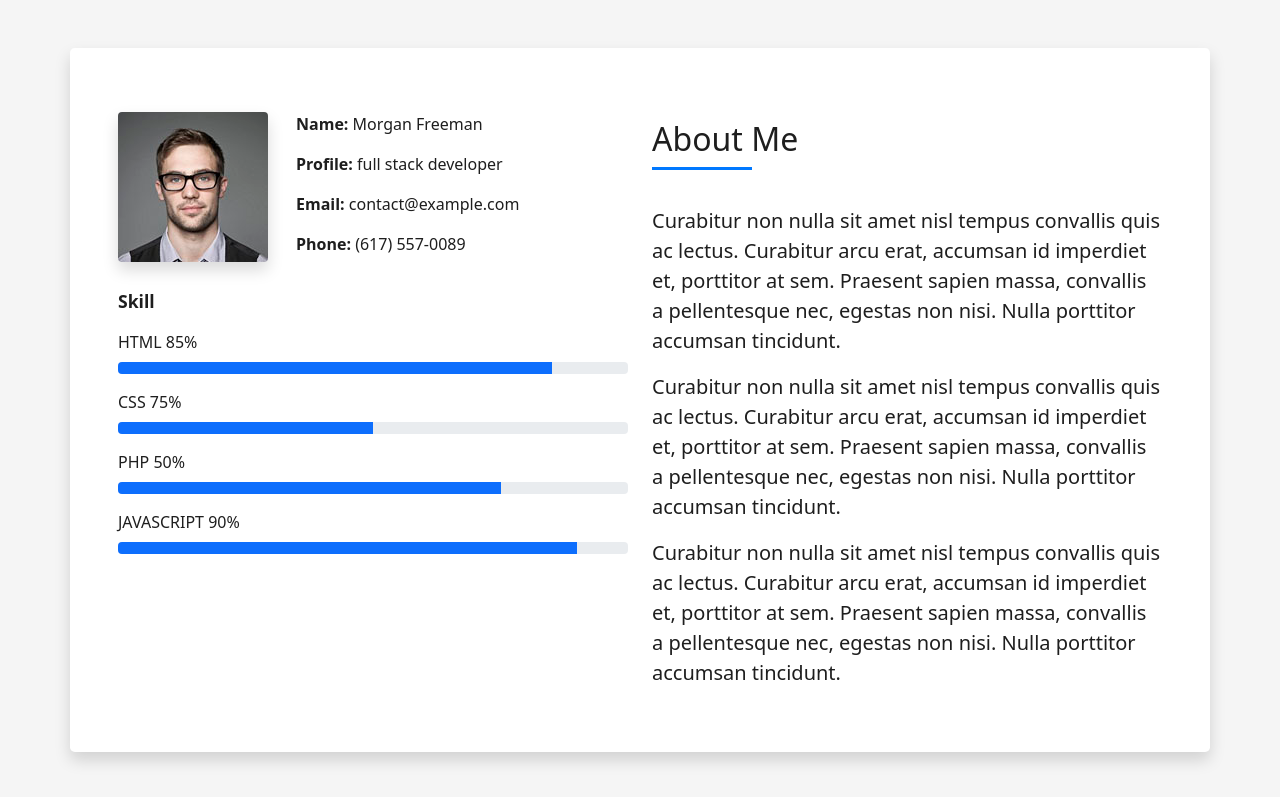
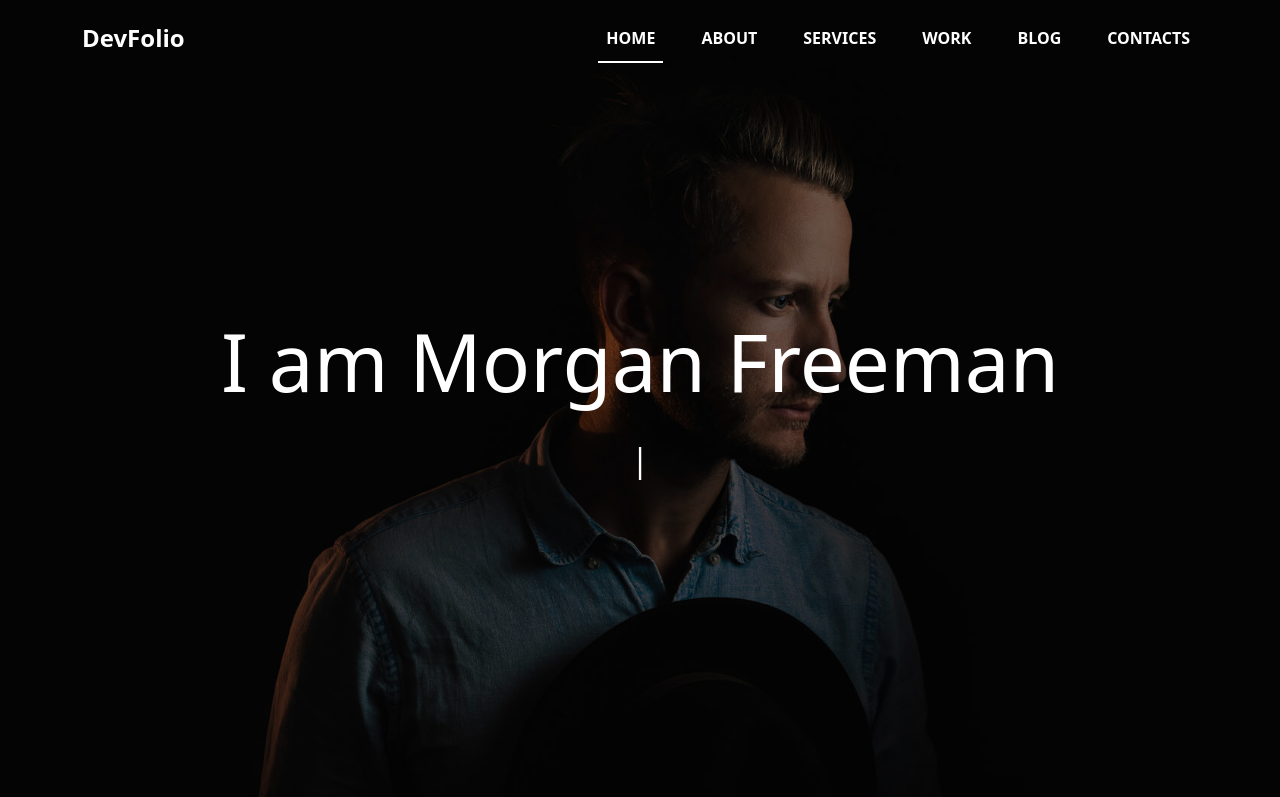
Before and after one commit to abdelwahab-mohamed98/DevFolio-Bootstrap-Project, a plain HTML site: page index.html in a window 1280 px wide. Shown: the top 797 px of the page. Drawn offline with nearby package versions, Linux system fonts and the light colour scheme.

Commit message:
Latest Edition

```diff
--- a/css/main.css
+++ b/css/main.css
@@ -36,6 +36,93 @@ body {
     left: 0;
 }
 /* End Component  */
+/* Start Header  */
+.header {
+    background-image: url(../images/hero-bg.jpg);
+    background-attachment: fixed;
+    background-position: center center;
+    background-size: cover;
+    position: relative;
+}
+.header-layer {
+    height: 100%;
+    width: 100%;
+    position: absolute;
+    top: 0;
+    left: 0;
+    z-index: 0;
+}
+.header .container,
+.header .caption {
+    position: relative;
+    z-index: 1;
+}
+.navbar ul li {
+    padding: 10px 0 10px 30px;
+}
+.navbar ul li a {
+    position: relative;
+}
+.navbar ul li a::after {
+    content: "";
+    height: 2px;
+    width: 0;
+    background-color: #fff;
+    position: absolute;
+    left: 0;
+    bottom: -5px;
+    visibility: hidden;
+    transition: all 0.3s ease-in-out;
+}
+.navbar .active::after,
+.navbar ul li a:hover::after {
+    visibility: visible;
+    width: 100%;
+    color: #fff;
+}
+.navbar-dark .navbar-nav .nav-link {
+    text-transform: uppercase;
+    color: #fff;
+    font-size: 1rem;
+    font-weight: 600;
+}
+.header .caption h1 {
+    font-size: 5rem;
+}
+.header .caption h3::after {
+    content: "";
+    animation-name: header-animation;
+    animation-duration: 5s;
+    animation-timing-function: linear;
+    animation-iteration-count: infinite;
+    font-size: 2rem;
+}
+@keyframes header-animation {
+    0% { content: "|";}
+    5% { content: " |";}
+    10% { content: "D |";}
+    15% { content: "DE |";}
+    20% { content: "DEV |";}
+    25% { content: "DEVE |";}
+    30% { content: "DEVEL |";}
+    35% { content: "DEVELO |";}
+    40% { content: "DEVELOP |";}
+    45% { content: "DEVELOPE |";}
+    50% { content: "DEVELOPER |";}
+    55% { content: "DEVELOPE |";}
+    60% { content: "DEVELOP |";}
+    65% { content: "DEVELO |";}
+    60% { content: "DEVEL |";}
+    65% { content: "DEVE |";}
+    70% { content: "DEV |";}
+    75% { content: "DE |";}
+    80% { content: "D |";}
+    85% { content: " |";}
+    90% { content: "|";}
+    95% { content: " |";}
+    100% { content: "|";}
+}
+/* End Header  */
 /* Start About */
 .title {
     color: var(--text-color);
--- a/index.html
+++ b/index.html
@@ -5,6 +5,7 @@
     <meta http-equiv="X-UA-Compatible" content="IE=edge">
     <meta name="viewport" content="width=device-width, initial-scale=1.0">
     <title>DevFolio Temp</title>
+    <link rel="icon" href="images/favicon.png">
     <!-- Font Awesome -->
     <link rel="stylesheet" href="css/all.min.css">
     <!-- BootStrap Css -->
@@ -15,7 +16,42 @@
 </head>
 <body>
     <!-- Start Header -->
-    <section class="header my-5">
+    <section class="header min-vh-100 position-relative d-flex align-items-center justify-content-center">
+        <div class="header-layer bg-black opacity-50"></div>
+            <nav class="navbar navbar-expand-lg navbar-dark position-absolute top-0 start-0 end-0">
+                <div class="container">
+                    <a class="navbar-brand fw-bold fs-4" href="#">DevFolio</a>
+                    <button class="navbar-toggler" type="button" data-bs-toggle="collapse" data-bs-target="#navbarSupportedContent" aria-controls="navbarSupportedContent" aria-expanded="false" aria-label="Toggle navigation">
+                    <span class="navbar-toggler-icon"></span>
+                    </button>
+                    <div class="collapse navbar-collapse" id="navbarSupportedContent">
+                    <ul class="navbar-nav ms-auto mb-2 mb-lg-0 align-items-center">
+                        <li class="nav-item">
+                        <a class="nav-link active" aria-current="page" href="#">Home</a>
+                        </li>
+                        <li class="nav-item">
+                        <a class="nav-link" aria-current="page" href="#about">About</a>
+                        </li>
+                        <li class="nav-item">
+                        <a class="nav-link" aria-current="page" href="#services">Services</a>
+                        </li>
+                        <li class="nav-item">
+                        <a class="nav-link" aria-current="page" href="#portfolio">Work</a>
+                        </li>
+                        <li class="nav-item">
+                        <a class="nav-link" aria-current="page" href="#blog">Blog</a>
+                        </li>
+                        <li class="nav-item">
+                        <a class="nav-link" aria-current="page" href="#contacts">Contacts</a>
+                        </li>
+                    </ul>
+                    </div>
+                </div>
+                </nav>
+                <div class="caption text-center text-white">
+                    <h1 class="pb-4">I am Morgan Freeman</h1>
+                    <h3 class="fs-4"></h3>
+                </div>
 
     </section>
     <!-- End Header -->
```
